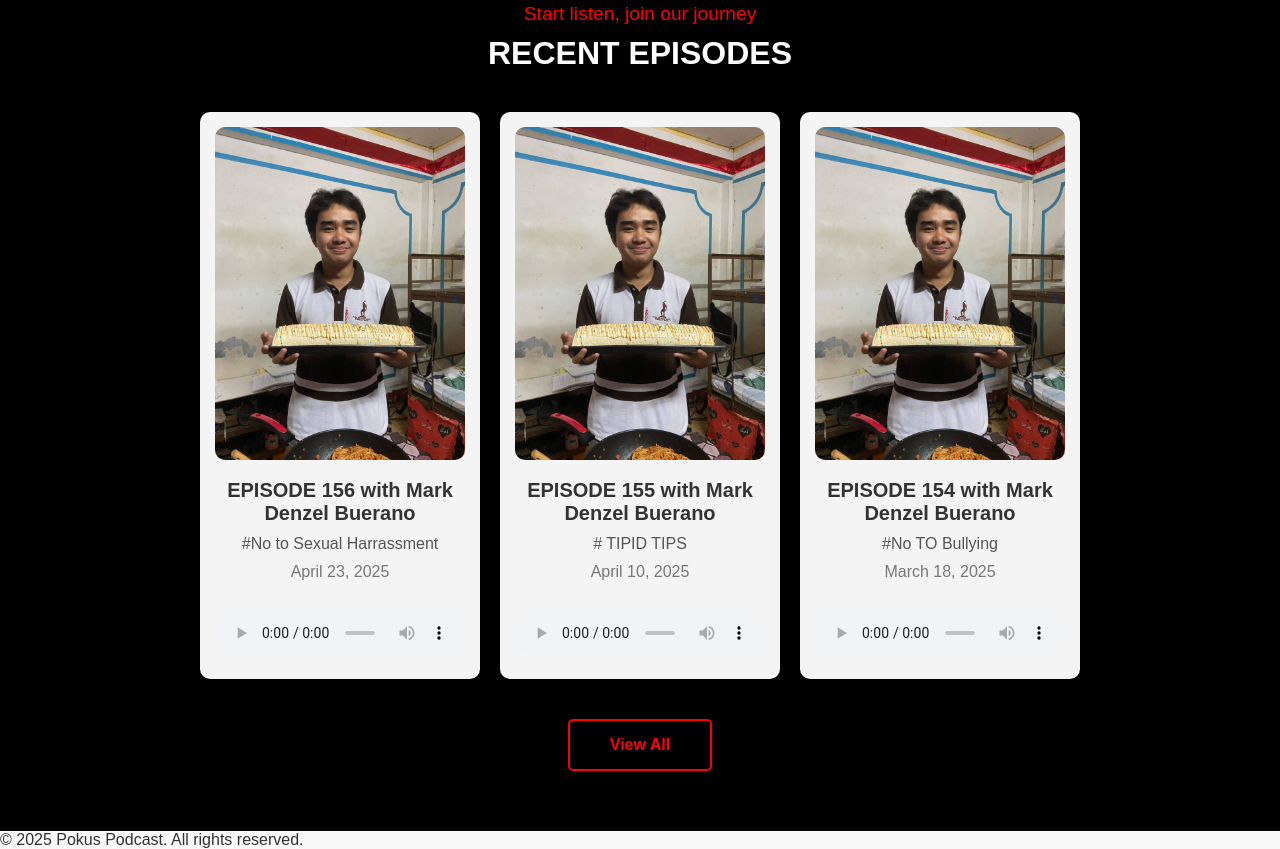
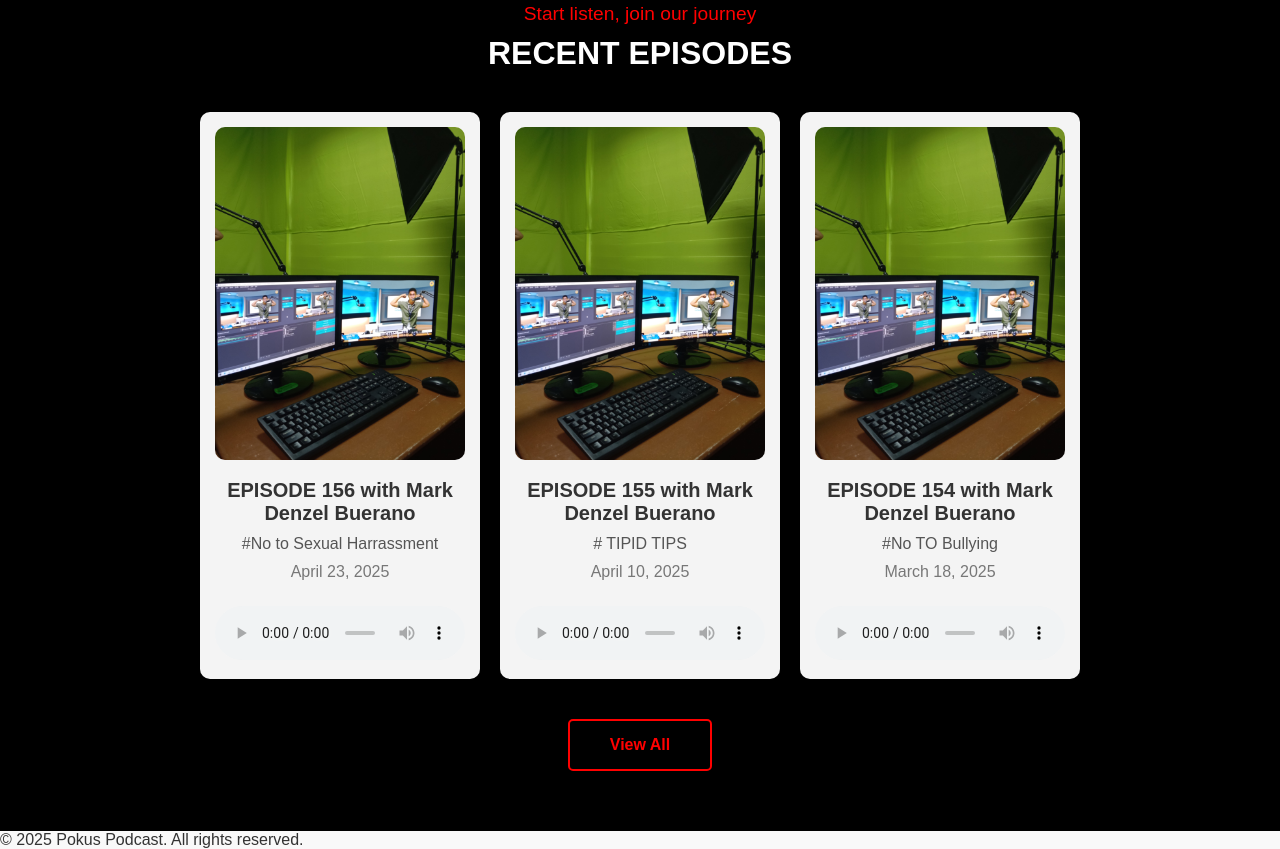
Before and after one commit to pridoo/pokus, a plain HTML site: page index.html in a window 1280 px wide. Shown: the part 857-1706 px from the top of the page. Drawn offline with Linux system fonts and the light colour scheme.

Commit message:
change picture

```diff
--- a/index.html
+++ b/index.html
@@ -43,7 +43,7 @@
 
         <div class="episodes">
             <div class="episode-card">
-                <img src="mark.jpg" alt="Episode 156">
+                <img src="pic1.jpg" alt="Episode 156">
                 <div class="episode-details">
                     <h3>EPISODE 156 with Mark Denzel Buerano</h3>
                     <p>#No to Sexual Harrassment</p>
@@ -56,7 +56,7 @@
             </div>
 
             <div class="episode-card">
-                <img src="mark.jpg" alt="Episode 155">
+                <img src="pic1.jpg" alt="Episode 155">
                 <div class="episode-details">
                     <h3>EPISODE 155 with Mark Denzel Buerano</h3>
                     <p># TIPID TIPS</p>
@@ -69,7 +69,7 @@
             </div>
 
             <div class="episode-card">
-                <img src="mark.jpg" alt="Episode 154">
+                <img src="pic1.jpg" alt="Episode 154">
                 <div class="episode-details">
                     <h3>EPISODE 154 with Mark Denzel Buerano</h3>
                     <p>#No TO Bullying</p>
--- a/style.css
+++ b/style.css
@@ -32,8 +32,8 @@ header {
 }
 
 header .logo img {
-    height: 90px; /* Increased logo size */
-    margin-left: 40px;
+    height: 100px; /* Increased logo size */
+    margin-left: 120px;
 }
 
 /* Regular Navigation for Desktop */
```
Also changed, not shown: pic1.jpg (added).
